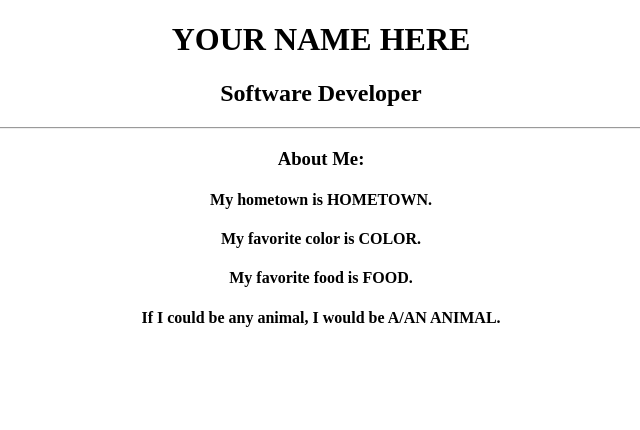
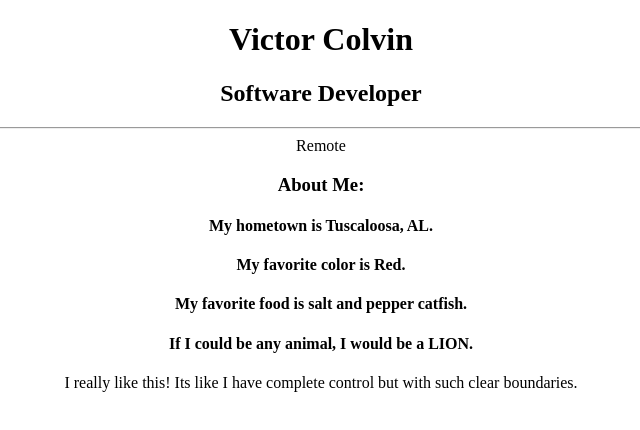
Before and after one commit to VColvin92/Repo1, a plain HTML site: page index.html in a window 1280 px wide. Shown: the whole page, without its empty margins (319-959 px from the left). Drawn offline with Linux system fonts and the light colour scheme.

Commit message:
Adding new placeholder text

```diff
--- a/index.html
+++ b/index.html
@@ -7,14 +7,15 @@
 		  </head>
 		  <body>
 			<div align="center">
-				<h1>YOUR NAME HERE</h1>
+				<h1>Victor Colvin</h1>
 				<h2>Software Developer</h2>
-				<hr>
+				<hr>Remote
 				<h3>About Me:</h3>
-					<h4>My hometown is HOMETOWN.</h4>
-					<h4>My favorite color is COLOR.</h4>
-					<h4>My favorite food is FOOD.</h4>
-					<h4>If I could be any animal, I would be A/AN ANIMAL.</h4>
+					<h4>My hometown is Tuscaloosa, AL.</h4>
+					<h4>My favorite color is Red.</h4>
+					<h4>My favorite food is salt and pepper catfish.</h4>
+					<h4>If I could be any animal, I would be a LION.</h4>
+                    <p>I really like this! Its like I have complete control but with such clear boundaries.</p>
 			</div>
 		  </body>
 		</html>
```
